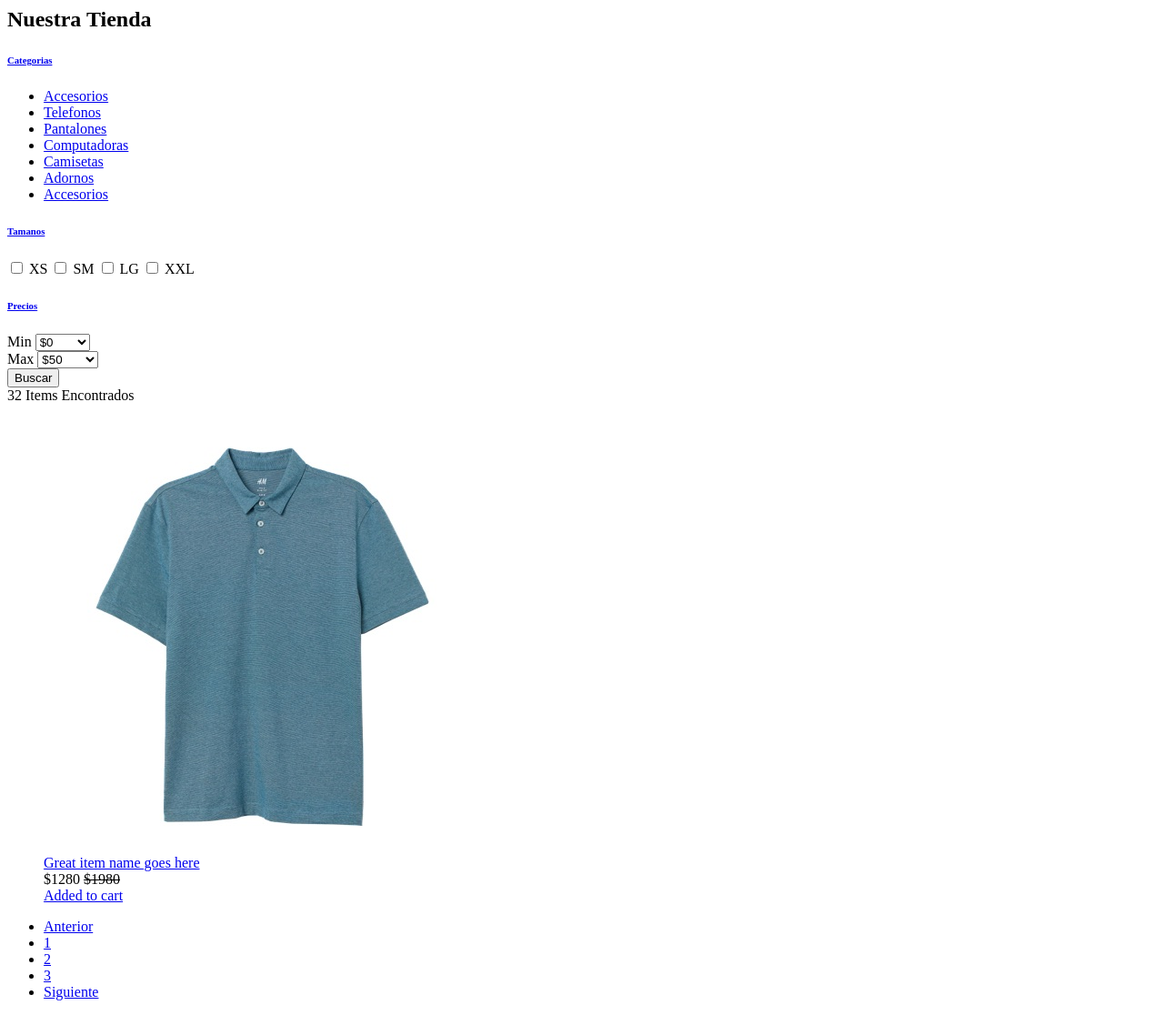
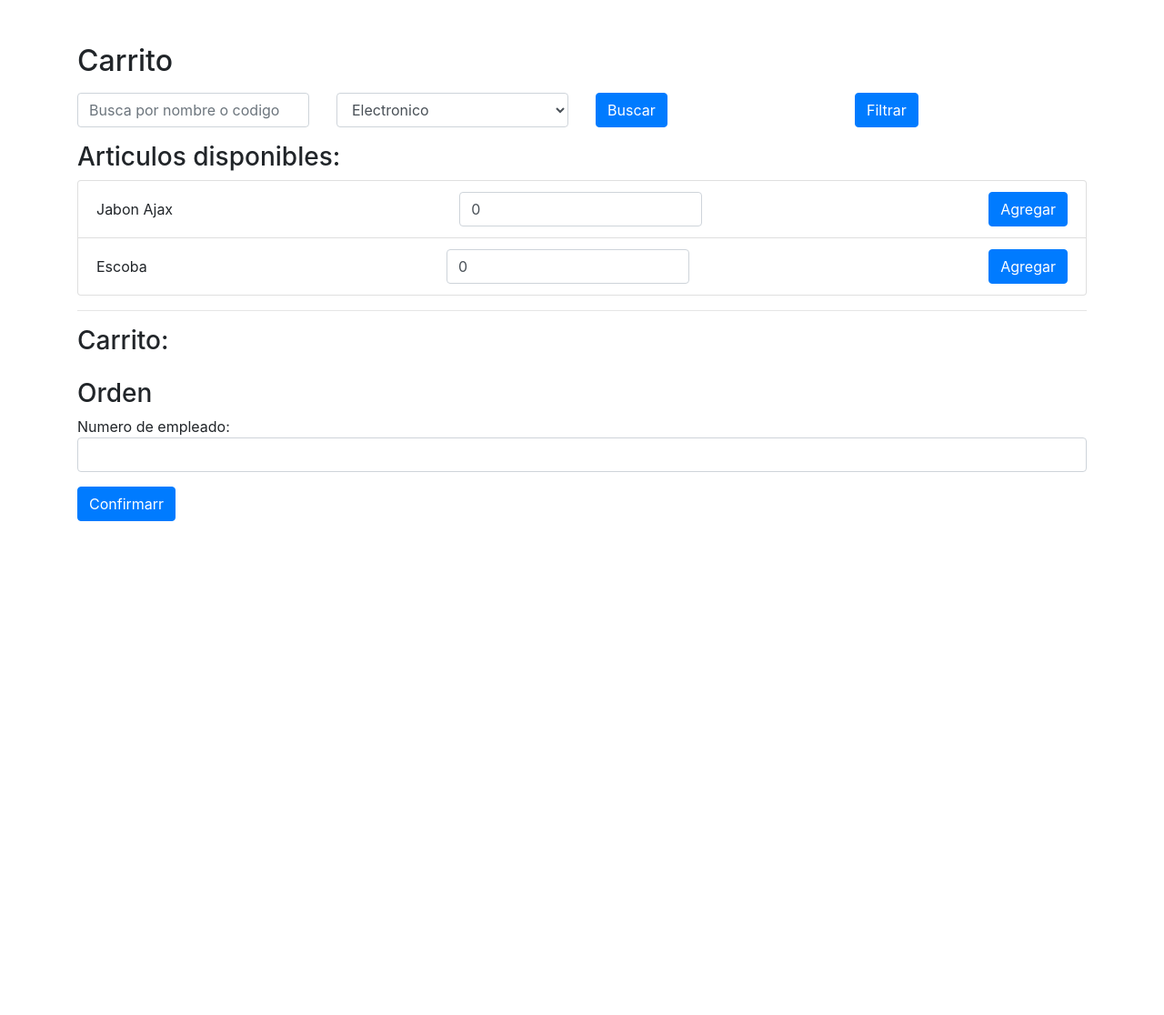
Before and after one commit to RovleZMex/StockMaster, a Django app: page /store/ in a window 1280 px wide. Shown: the whole page at 91% size. After the commit the page ends 573 px from the top, so only its background shows below. Run offline with Django 4.2, Linux system fonts and the light colour scheme; some libraries are stand-ins or nearby versions.

Commit message:
task progress

```diff
--- a/StockMaster/Workers/templates/store/store.html
+++ b/StockMaster/Workers/templates/store/store.html
@@ -1,168 +1,86 @@
-<!-- ========================= SECTION PAGETOP ========================= -->
-<section class="section-pagetop bg">
-    <div class="container">
-        <h2 class="title-page">Nuestra Tienda</h2>
+<!DOCTYPE html>
+<html>
+<head>
+    <title>Worker</title>
+    <!-- Bootstrap CSS -->
+    <link rel="stylesheet" href="https://maxcdn.bootstrapcdn.com/bootstrap/4.0.0/css/bootstrap.min.css">
+</head>
+<body>
 
-    </div> <!-- container //  -->
-    </section>
-    <!-- ========================= SECTION INTRO END// ========================= -->
+<div class="container mt-5">
+    <h2>Carrito</h2>
 
-    <!-- ========================= SECTION CONTENT ========================= -->
-<section class="section-content padding-y">
-    <div class="container">
+    <div class="row my-3">
+        <div class="col">
+            <input type="text" class="form-control" placeholder="Busca por nombre o codigo">
+        </div>
+        <div class="col">
+            <select class="form-control">
+                <option>Electronico</option>
+                <option>Plomería </option>
+                <option>Oficina </option>
+                <option>Limpieza </option>
+
+            </select>
+        </div>
+        <div class="col">
+            <button class="btn btn-primary">Buscar</button>
+        </div>
+        <div class="col">
+            <button class="btn btn-primary">Filtrar</button>
+        </div>
+    </div>
 
     <div class="row">
-        <aside class="col-md-3">
-
-    <div class="card">
-        <article class="filter-group">
-            <header class="card-header">
-                <a href="#" data-toggle="collapse" data-target="#collapse_1" aria-expanded="true" class="">
-                    <i class="icon-control fa fa-chevron-down"></i>
-                    <h6 class="title">Categorias</h6>
-                </a>
-            </header>
-            <div class="filter-content collapse show" id="collapse_1" style="">
-                <div class="card-body">
-
-                    <ul class="list-menu">
-                    <li><a href="#">Accesorios  </a></li>
-                    <li><a href="#">Telefonos </a></li>
-                    <li><a href="#">Pantalones  </a></li>
-                    <li><a href="#">Computadoras </a></li>
-                    <li><a href="#">Camisetas </a></li>
-                    <li><a href="#">Adornos</a></li>
-                    <li><a href="#">Accesorios </a></li>
-                    </ul>
-
-                </div> <!-- card-body.// -->
-            </div>
-        </article> <!-- filter-group  .// -->
-        <article class="filter-group">
-            <header class="card-header">
-                <a href="#" data-toggle="collapse" data-target="#collapse_4" aria-expanded="true" class="">
-                    <i class="icon-control fa fa-chevron-down"></i>
-                    <h6 class="title">Tamanos </h6>
-                </a>
-            </header>
-            <div class="filter-content collapse show" id="collapse_4" style="">
-                <div class="card-body">
-                  <label class="checkbox-btn">
-                    <input type="checkbox">
-                    <span class="btn btn-light"> XS </span>
-                  </label>
-
-                  <label class="checkbox-btn">
-                    <input type="checkbox">
-                    <span class="btn btn-light"> SM </span>
-                  </label>
-
-                  <label class="checkbox-btn">
-                    <input type="checkbox">
-                    <span class="btn btn-light"> LG </span>
-                  </label>
-
-                  <label class="checkbox-btn">
-                    <input type="checkbox">
-                    <span class="btn btn-light"> XXL </span>
-                  </label>
-            </div><!-- card-body.// -->
-            </div>
-        </article> <!-- filter-group .// -->
-
-        <article class="filter-group">
-            <header class="card-header">
-                <a href="#" data-toggle="collapse" data-target="#collapse_3" aria-expanded="true" class="">
-                    <i class="icon-control fa fa-chevron-down"></i>
-                    <h6 class="title">Precios </h6>
-                </a>
-            </header>
-            <div class="filter-content collapse show" id="collapse_3" style="">
-                <div class="card-body">
-
-                    <div class="form-row">
-                    <div class="form-group col-md-6">
-                      <label>Min</label>
-                      <!-- <input class="form-control" placeholder="$0" type="number"> -->
-                          <select class="mr-2 form-control">
-                            <option value="0">$0</option>
-                            <option value="50">$50</option>
-                            <option value="100">$100</option>
-                            <option value="150">$150</option>
-                            <option value="200">$200</option>
-                            <option value="500">$500</option>
-                            <option value="1000">$1000</option>
-                        </select>
-                    </div>
-                    <div class="form-group text-right col-md-6">
-                      <label>Max</label>
-                          <select class="mr-2 form-control">
-                            <option value="50">$50</option>
-                            <option value="100">$100</option>
-                            <option value="150">$150</option>
-                            <option value="200">$200</option>
-                            <option value="500">$500</option>
-                            <option value="1000">$1000</option>
-                            <option value="2000">$2000+</option>
-                        </select>
-                    </div>
-                    </div> <!-- form-row.// -->
-                    <button class="btn btn-block btn-primary">Buscar</button>
-                </div><!-- card-body.// -->
-            </div>
-        </article> <!-- filter-group .// -->
-
-    </div> <!-- card.// -->
-
-        </aside> <!-- col.// -->
-        <main class="col-md-9">
-
-    <header class="border-bottom mb-4 pb-3">
-            <div class="form-inline">
-                <span class="mr-md-auto">32 Items Encontrados </span>
-
-            </div>
-    </header><!-- sect-heading -->
-
-    <div class="row">
-        <div class="col-md-4">
-            <figure class="card card-product-grid">
-                <div class="img-wrap">
-
-                    <img src="images/items/1.jpg">
-
-                </div> <!-- img-wrap.// -->
-                <figcaption class="info-wrap">
-                    <div class="fix-height">
-                        <a href="./product-detail.html" class="title">Great item name goes here</a>
-                        <div class="price-wrap mt-2">
-                            <span class="price">$1280</span>
-                            <del class="price-old">$1980</del>
-                        </div> <!-- price-wrap.// -->
-                    </div>
-                    <a href="#" class="btn btn-block btn-success">Added to cart </a>
-                </figcaption>
-            </figure>
-        </div> <!-- col.// -->
-
-
-    </div> <!-- row end.// -->
-
-
-    <nav class="mt-4" aria-label="Page navigation sample">
-      <ul class="pagination">
-        <li class="page-item disabled"><a class="page-link" href="#">Anterior</a></li>
-        <li class="page-item active"><a class="page-link" href="#">1</a></li>
-        <li class="page-item"><a class="page-link" href="#">2</a></li>
-        <li class="page-item"><a class="page-link" href="#">3</a></li>
-        <li class="page-item"><a class="page-link" href="#">Siguiente</a></li>
-      </ul>
-    </nav>
-
-        </main> <!-- col.// -->
-
+        <div class="col">
+            <h3>Articulos disponibles:</h3>
+            <ul id="items" class="list-group">
+                <li class="list-group-item d-flex justify-content-between align-items-center">
+                    Jabon Ajax <input type="number" min="0" value="0" class="form-control w-25">
+                    <button class="btn btn-primary" onclick="addItem()">Agregar</button>
+                </li>
+                <li class="list-group-item d-flex justify-content-between align-items-center">
+                    Escoba <input type="number" min="0" value="0" class="form-control w-25">
+                    <button class="btn btn-primary" onclick="addItem()">Agregar</button>
+                </li>
+                <!-- Add other items here -->
+            </ul>
+        </div>
     </div>
 
-    </div> <!-- container .//  -->
-    </section>
-    <!-- ========================= SECTION CONTENT END// ========================= -->
+    <hr>
+
+    <div class="row my-3">
+        <div class="col">
+            <h3>Carrito:</h3>
+            <ul id="selectedItems" class="list-group">
+            </ul>
+        </div>
+    </div>
+
+    <div class="row my-3">
+        <div class="col">
+            <h3>Orden</h3>
+            <p>Numero de empleado: <input type="number" class="form-control"></p>
+            <button class="btn btn-primary" onclick="confirmOrder()">Confirmarr</button>
+        </div>
+    </div>
+</div>
+
+<!-- Bootstrap JS and dependencies -->
+<script src="https://ajax.googleapis.com/ajax/libs/jquery/3.5.1/jquery.min.js"></script>
+<script src="https://maxcdn.bootstrapcdn.com/bootstrap/4.0.0/js/bootstrap.min.js"></script>
+
+<script>
+    // Implement your JavaScript functions here
+    function addItem() {
+        // TO BE ADDED
+    }
+
+    function confirmOrder() {
+        // TO BE ADDED
+    }
+</script>
+
+</body>
+</html>
```
